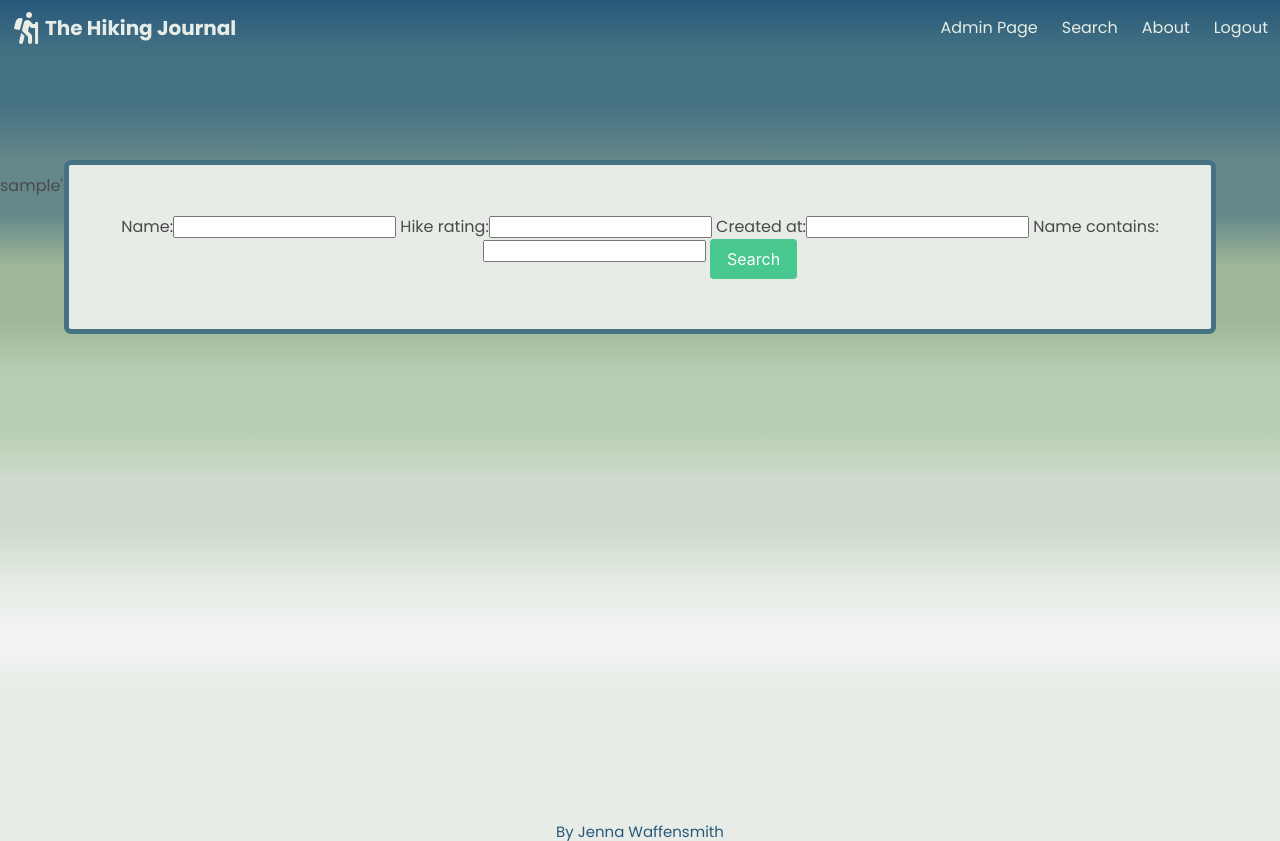
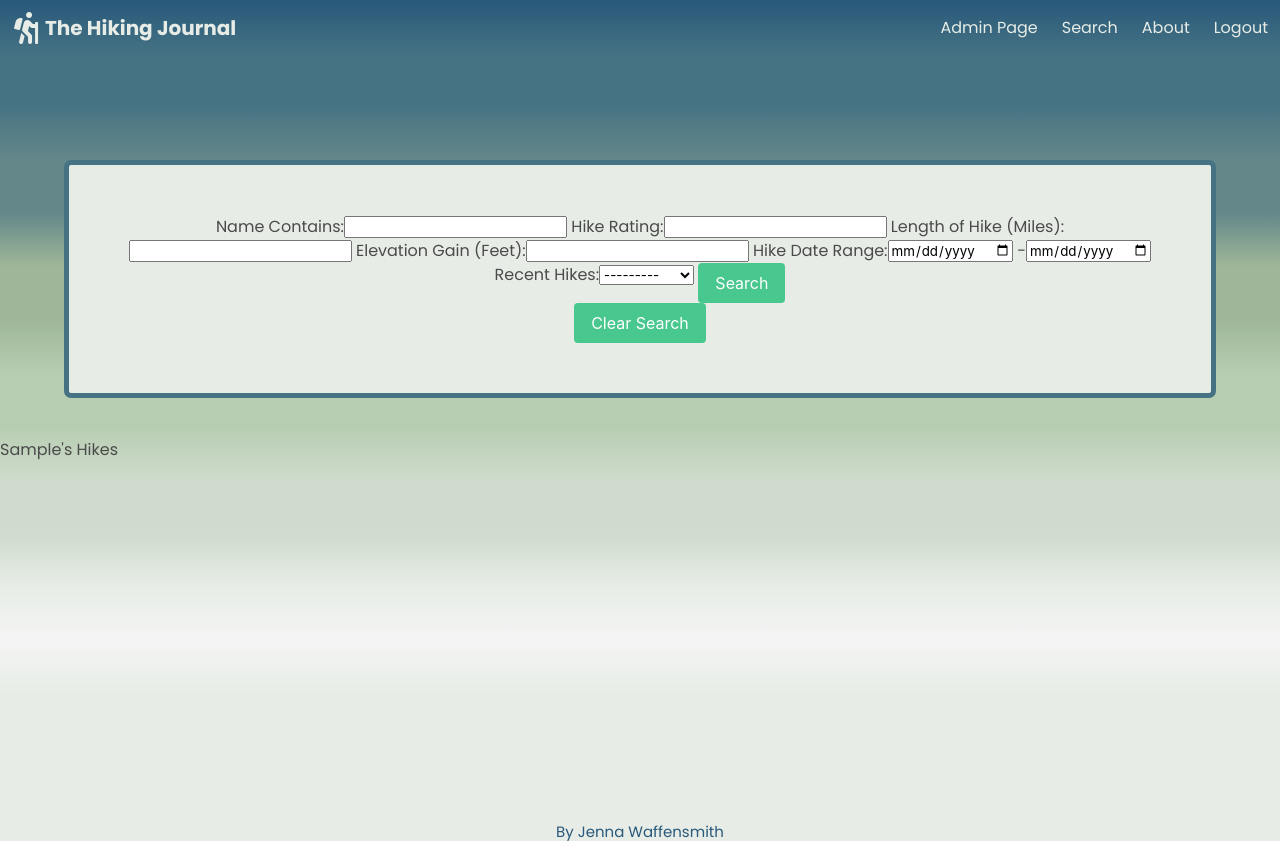
Before and after one commit to jwaffensmith/hiking-journal, a Django app: page /sorthikes/ in a window 1280 px wide. Shown: the top 841 px of the page. Run offline with Django 3.2, Linux system fonts and the light colour scheme; the visitor is signed in with stand-in values (Sample User, id 1); data that the repository does not hold is empty; some libraries are stand-ins or nearby versions.

Commit message:
saved changes to views and filter.py

```diff
--- a/main_app/filters.py
+++ b/main_app/filters.py
@@ -1,43 +1,17 @@
 import django_filters
-from django_filters import DateTimeFilter, CharFilter, NumberFilter
-from django_filters.filters import OrderingFilter
+from django_filters import DateFromToRangeFilter, DateRangeFilter, CharFilter, NumberFilter
+from django_filters.widgets import RangeWidget
 from .models import Hike
 
 
 class HikeFilter(django_filters.FilterSet):
     class Meta:
         model = Hike
-        fields = ["name", "hike_rating", "created_at"]
+        fields = []
 
-    hike_name = CharFilter(field_name='name', lookup_expr="icontains")
-    hike_rating = NumberFilter(field_name='hike_rating')
-    created_at = DateTimeFilter(field_name='created_at')
-
-    # o = OrderingFilter(
-    #     fields=(
-    #         ('name'),
-    #         ('hike_rating'),
-    #         ('created_at'),
-    #     ),
-
-    #     field_labels={
-    #         'name': 'Hike Name',
-    #         'hike_rating': 'Hike Rating',
-    #         'created_at': 'Date Posted'
-    #     }
-    # )
-
-
-
-
-# def sort_hikes(request):
-#     alphabetical_hikes ={
-#         "hikes" : Hike.objects.all().order_by('-name')
-#     }
-#     return render(request,'profile.html', context=alphabetical_hikes)
-
-# def sort_hikes(request):
-#     alphabetical_hikes ={
-#         "hikes" : Hike.objects.all().order_by('-name')
-#     }
-#     return render(request,'profile.html', context=alphabetical_hikes)
+    hike_name = CharFilter(field_name='name', lookup_expr="icontains", label="Name Contains")
+    hike_rating = NumberFilter(field_name='hike_rating', label="Hike Rating")
+    length = NumberFilter(field_name="length", label="Length of Hike (Miles)")
+    elevation_gain = NumberFilter(field_name="elevation_gain", label="Elevation Gain (Feet)")
+    hike_date_range = DateFromToRangeFilter(widget=RangeWidget(attrs={'type': 'date'}), field_name="hike_date", label="Hike Date Range")
+    hike_date_range_dropdown = DateRangeFilter(field_name="hike_date", label="Recent Hikes")
--- a/main_app/templates/sort_hikes.html
+++ b/main_app/templates/sort_hikes.html
@@ -5,41 +5,86 @@
 {% block content%}
 
 <main class="gradient">
-    <div class="container page-card">
+    <div class="container page-card" style="margin-bottom: 200px;">
+        <!-- {% if hikes %}
+        <h1>You Searched For {{ hikes }}</h1>
+        {% else %}
+        <h1>All Hikes</h1>
+        {% endif %} -->
         <div>
             <form method="GET">
                 {{hike_filter.form}}
                 <button class="button is-success" type="submit">Search</button>
             </form>
+        <a href="{% url 'sort_hikes' %}"> <button class="button is-success">Clear Search</button></a>
         </div>
     </div>
-    <h1 class="welcome-message">{{user.username}}'s Hiking Journal</h1>
+    <h1 class="welcome-message">{{user.first_name}}'s Hikes</h1>
     {% for hike in hikes %}
-    <div class="card is-mobile is-centered" style="margin-top: 200px;" id="hike-list-card">
+    <div class="card-border" style="margin-top: 50px;">
+        <div class="column card">
             <div class="card-header">
                 <p class="card-header-title">
                 {{hike.name}}
                 </p>
-            <nav class="breadcrumb is-right" aria-label="breadcrumbs" style="margin-top: 10px;">
-                <ul>
-                    <li>
-                        <a class="review-hike" href="{% url 'hike_detail' hike.pk %}">
-                        <span class="icon is-small">
-                            <i class="fas fa-hiking" aria-hidden="true" style="color: #28587b;"></i>
-                        </span>
-                        <span class="review-hike"> View Hike</span>
+                <p>Posted by</p>
+                <a href="{% url 'profile' hike.user.id %}">
+                {{hike.user.username}} </p>
                 </a>
-                    </li>
-                </ul>
-            </nav>
+                <p>{{hike.created_at|date}}</p>
             </div>
-
+            <div style="margin-top: 10px;">
+                {{hike.location}}
+            </div>
             <div class="card-image">
-            <a href="{% url 'hike_detail' hike.pk%}">
-                <figure class="image is-4by3">
-                    <img src="{{ hike.img_one}}" alt="{{hike.name}}"/>
+                <figure class="image is-square" style="margin-top: 5px;">
+                    <img src="{{hike.img_one}}" alt="{{hike.name}}"/>
                 </figure>
-            </a>
+            <section class="content hike-details">
+                <div style="display: flex; justify-content: space-between;">
+                    <P><strong>Length | </strong> {{hike.length}} Miles</p>
+                    <p><strong>Elevation Gain | </strong> {{hike.elevation_gain}} Feet</P>
+                    <p><strong>Hiked | </strong> {{hike.hike_date}} </p>
+                </div>
+                <div>
+                    <div>
+                        <spn><p><strong>Hike Rating</strong></p></spn>
+                        {% if hike.hike_rating == 5 %}
+                        <span><i class="fas fa-star" style="color: rgb(230, 230, 20);"></i></span>
+                        <span><i class="fas fa-star" style="color: rgb(230, 230, 20);"></i></span>
+                        <span><i class="fas fa-star" style="color: rgb(230, 230, 20);"></i></span>
+                        <span><i class="fas fa-star" style="color: rgb(230, 230, 20);"></i></span>
+                        <span><i class="fas fa-star" style="color: rgb(230, 230, 20);"></i></span>
+                        {% elif hike.hike_rating == 4 %}
+                        <span><i class="fas fa-star" style="color: rgb(230, 230, 20);"></i></span>
+                        <span><i class="fas fa-star" style="color: rgb(230, 230, 20);"></i></span>
+                        <span><i class="fas fa-star" style="color: rgb(230, 230, 20);"></i></span>
+                        <span><i class="fas fa-star" style="color: rgb(230, 230, 20);"></i></span>
+                        <span><i class="fas fa-star" style="color: gray;"></i></span>
+                        {% elif hike.hike_rating == 3 %}
+                        <span><i class="fas fa-star" style="color: rgb(230, 230, 20);"></i></span>
+                        <span><i class="fas fa-star" style="color: rgb(230, 230, 20);"></i></span>
+                        <span><i class="fas fa-star" style="color: rgb(230, 230, 20);"></i></span>
+                        <span><i class="fas fa-star" style="color: gray;"></i></span>
+                        <span><i class="fas fa-star" style="color: gray;"></i></span>
+                        {% elif hike.hike_rating == 2 %}
+                        <span><i class="fas fa-star" style="color: rgb(230, 230, 20);"></i></span>
+                        <span><i class="fas fa-star" style="color: rgb(230, 230, 20);"></i></span>
+                        <span><i class="fas fa-star" style="color: gray;"></i></span>
+                        <span><i class="fas fa-star" style="color: gray;"></i></span>
+                        <span><i class="fas fa-star" style="color: gray;"></i></span>
+                        {% elif hike.hike_rating == 1 %}
+                        <span><i class="fas fa-star" style="color: rgb(230, 230, 20);"></i></span>
+                        <span><i class="fas fa-star" style="color: gray;"></i></span>
+                        <span><i class="fas fa-star" style="color: gray;"></i></span>
+                        <span><i class="fas fa-star" style="color: gray;"></i></span>
+                        <span><i class="fas fa-star" style="color: gray;"></i></span>
+                        {% endif %}
+                    </div>
+                    <p><i class="fas fa-book"></i> <strong>Journal Notes: </strong>{{hike.description}}</p>
+                </div>
+            </section>
+        </div>
     </div>
     {% endfor %}
 </main>
```
Also changed, not shown: main_app/views.py (+0 -40 lines). Lines whose indentation alone changed are shown as unchanged.
